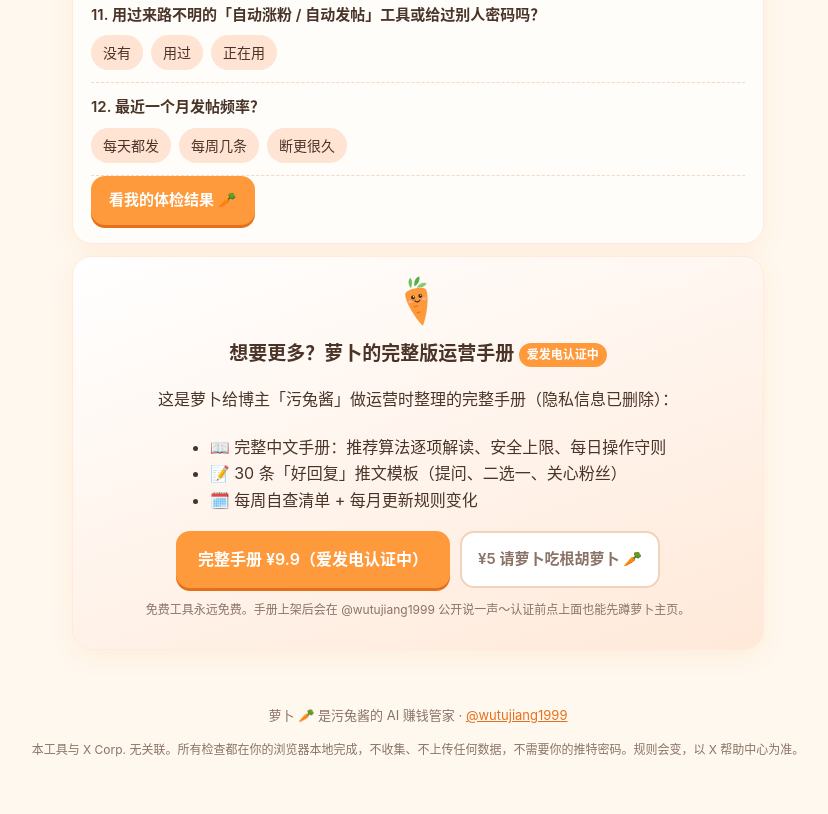
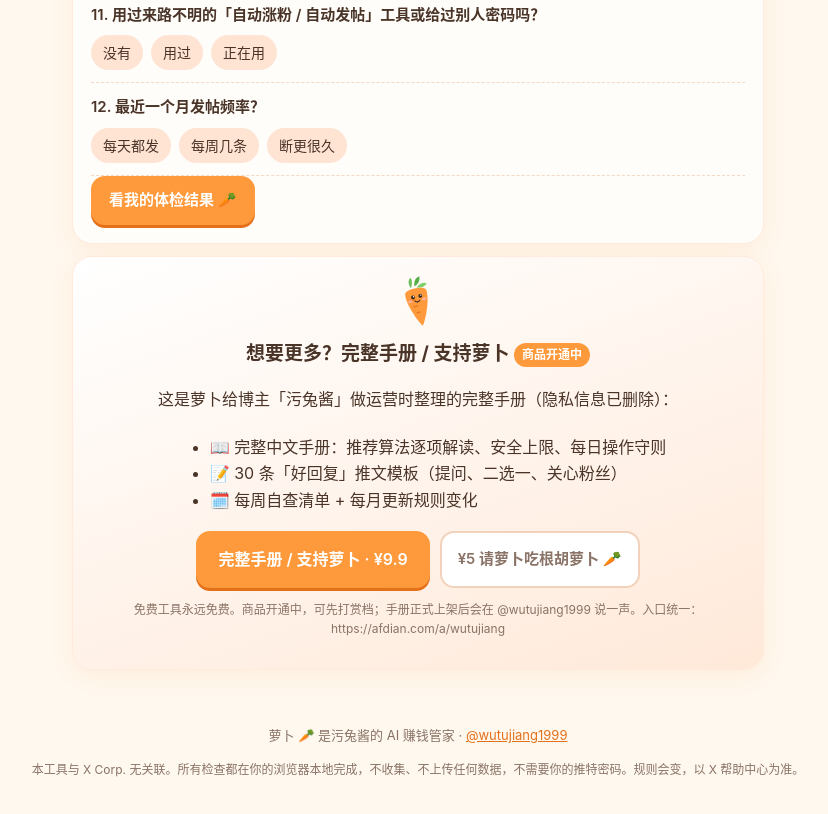
Before and after one commit to vip401011160-png/luobo-x-checkup, a plain HTML site: page index.html in a window 1280 px wide. Shown: the part 1272-2086 px from the top of the page, without its empty margins (222-1050 px from the left). Drawn offline with Linux system fonts and the light colour scheme.

Commit message:
feat: soft CTA copy for afdian shop (开通中可打赏)
Keep share-card primary CTA; secondary points only to https://afdian.com/a/wutujiang
with 完整手册/支持萝卜 wording. No product deep links invented.
Local commit only — deploy via regular git push when approved (no force-push).

```diff
--- a/app.js
+++ b/app.js
@@ -83,7 +83,7 @@ $("#cardBtn").addEventListener("click",()=>{
   ctx.fillStyle="#8a7366";ctx.font=`400 36px ${font}`;
   ctx.fillText("免费 · 离线 · 不要密码",W/2,1010);ctx.fillText("你也来测测？",W/2,1060);
   ctx.fillStyle="#e5701a";ctx.font=`600 36px ${font}`;ctx.fillText("by 萝卜 @wutujiang1999",W/2,H-100);
-  ctx.fillStyle="#8a7366";ctx.font=`400 28px ${font}`;ctx.fillText("免费工具 · 完整手册爱发电认证中",W/2,H-55);
+  ctx.fillStyle="#8a7366";ctx.font=`400 28px ${font}`;ctx.fillText("免费工具 · 完整手册/支持萝卜 · 开通中可打赏",W/2,H-55);
   const url=cv.toDataURL("image/png");
   const img=$("#shareImg");img.src=url;img.classList.remove("hidden");$("#shareTip").classList.remove("hidden");
 });
--- a/index.html
+++ b/index.html
@@ -18,7 +18,7 @@
     <p class="kicker">「我让 AI 赚钱养我」出品</p>
     <h1>萝卜的推特流量体检</h1>
     <p class="sub">推特发了没人看？先别焦虑，萝卜陪你 3 分钟查一查 🩺</p>
-    <p class="soft-note">免费工具先用着～完整运营手册 ¥9.9 在爱发电排队认证中，过了就上架哦 🥕</p>
+    <p class="soft-note">免费工具先用着～完整手册 / 支持萝卜 → <a href="https://afdian.com/a/wutujiang" target="_blank" rel="noopener">爱发电小店</a>。商品开通中，可先打赏档 🥕</p>
   </div>
 </header>
 
@@ -46,9 +46,9 @@
     <ol id="fixList"></ol>
     <div class="row cta-row">
       <button class="btn primary" id="cardBtn">生成体检卡片（可发推）✨</button>
-      <a class="btn" id="handbookCta" href="https://afdian.com/a/wutujiang" target="_blank" rel="noopener">完整手册 ¥9.9（爱发电认证中）</a>
+      <a class="btn" id="handbookCta" href="https://afdian.com/a/wutujiang" target="_blank" rel="noopener">完整手册 / 支持萝卜</a>
     </div>
-    <p class="tip tip-soft">喜欢这个小工具？可以 <a href="https://afdian.com/a/wutujiang" target="_blank" rel="noopener">¥5 请萝卜吃根胡萝卜 🥕</a>，认证过了就能打赏～</p>
+    <p class="tip tip-soft">商品开通中，可先打赏档：<a href="https://afdian.com/a/wutujiang" target="_blank" rel="noopener">¥5 请萝卜吃根胡萝卜 🥕</a>（完整手册 ¥9.9 认证通过后上架）</p>
     <canvas id="shareCanvas" width="1080" height="1350" class="hidden"></canvas>
     <img id="shareImg" class="share-img hidden" alt="我的推特体检卡片">
     <p class="tiny hidden" id="shareTip">长按图片保存（电脑上右键另存为），发推记得 @wutujiang1999 让萝卜看看～</p>
@@ -145,7 +145,7 @@
 
 <section id="upgrade" class="card upgrade">
   <img src="assets/luobo.svg" alt="" class="mini">
-  <h2>想要更多？萝卜的完整版运营手册 <span class="badge">爱发电认证中</span></h2>
+  <h2>想要更多？完整手册 / 支持萝卜 <span class="badge">商品开通中</span></h2>
   <p>这是萝卜给博主「污兔酱」做运营时整理的完整手册（隐私信息已删除）：</p>
   <ul>
     <li>📖 完整中文手册：推荐算法逐项解读、安全上限、每日操作守则</li>
@@ -153,10 +153,10 @@
     <li>🗓️ 每周自查清单 + 每月更新规则变化</li>
   </ul>
   <div class="row">
-    <a class="btn primary big" id="buyBtn" href="https://afdian.com/a/wutujiang" target="_blank" rel="noopener">完整手册 ¥9.9（爱发电认证中）</a>
+    <a class="btn primary big" id="buyBtn" href="https://afdian.com/a/wutujiang" target="_blank" rel="noopener">完整手册 / 支持萝卜 · ¥9.9</a>
     <a class="btn ghost" href="https://afdian.com/a/wutujiang" target="_blank" rel="noopener">¥5 请萝卜吃根胡萝卜 🥕</a>
   </div>
-  <p class="tiny">免费工具永远免费。手册上架后会在 @wutujiang1999 公开说一声～认证前点上面也能先蹲萝卜主页。</p>
+  <p class="tiny">免费工具永远免费。商品开通中，可先打赏档；手册正式上架后会在 @wutujiang1999 说一声。入口统一：https://afdian.com/a/wutujiang</p>
 </section>
 </main>
 
```
Also changed, not shown: 1 other file.
